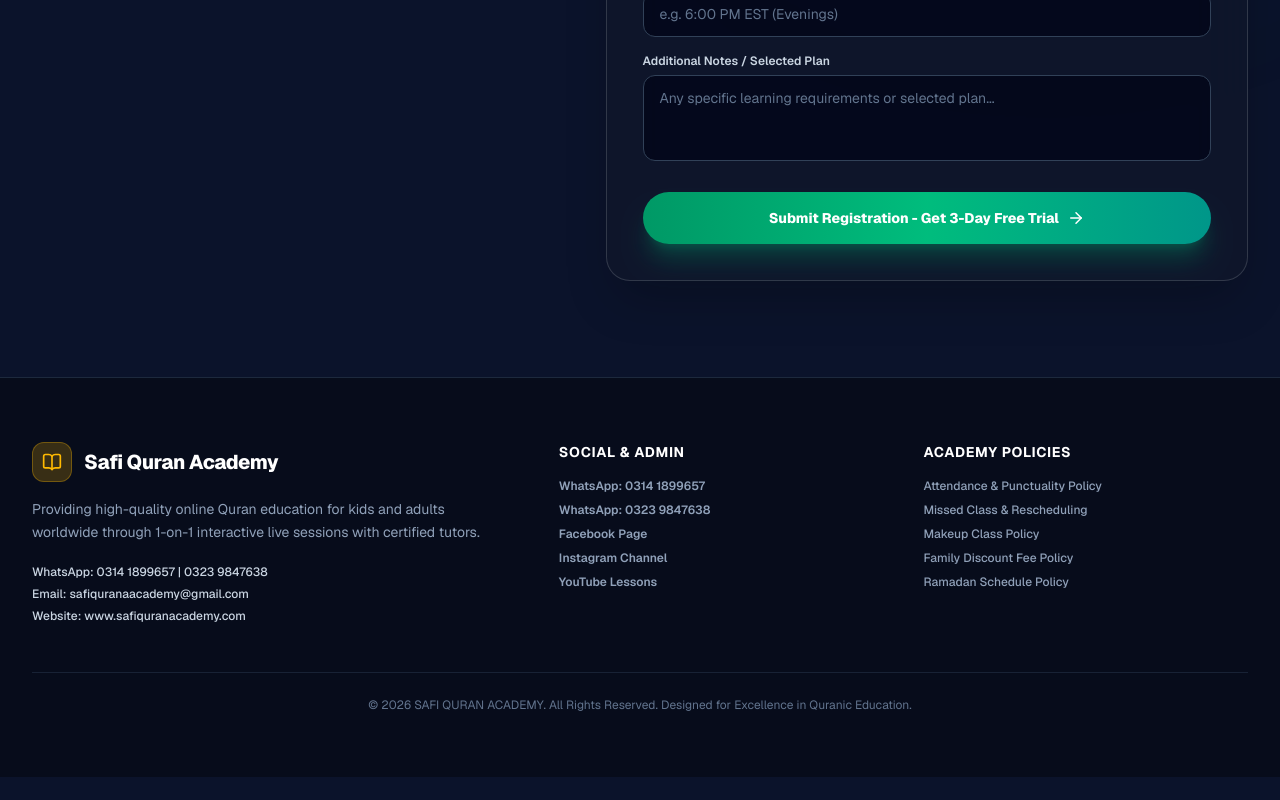
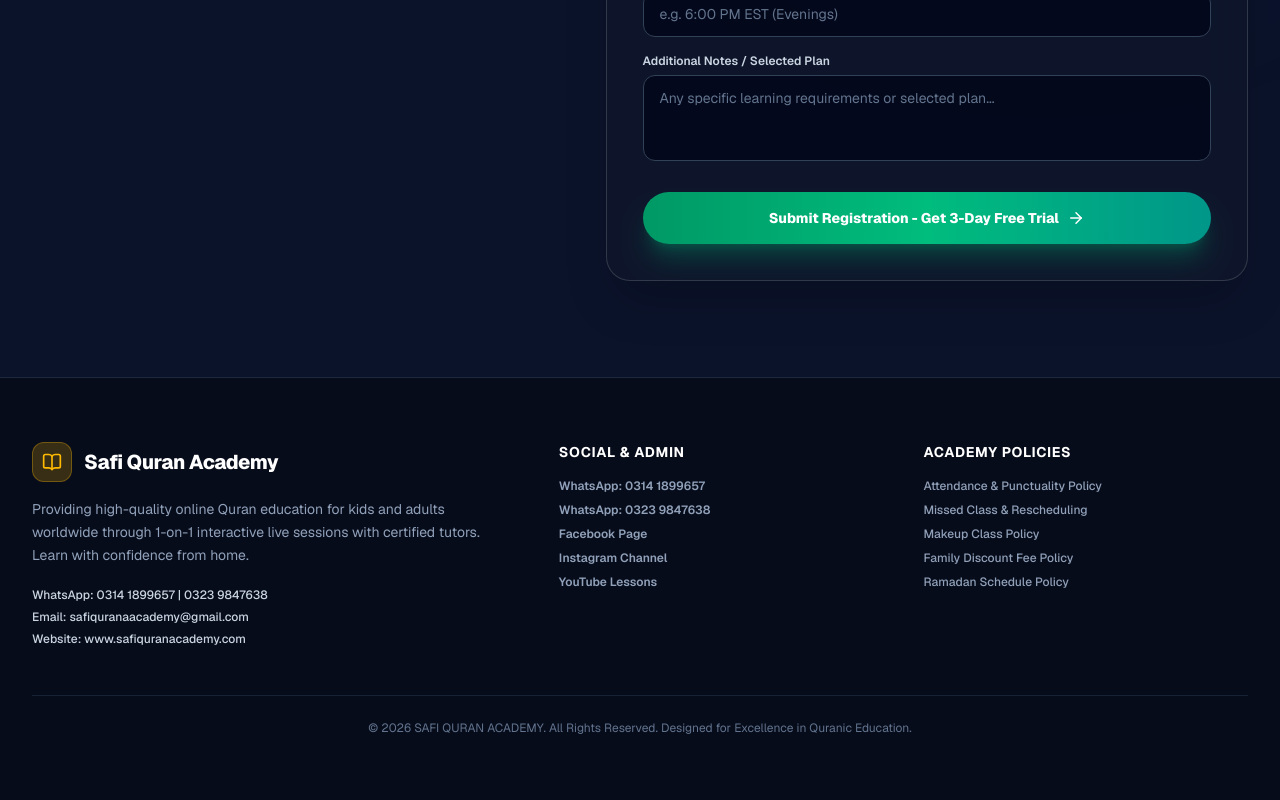
Before and after one commit to hunain81/safiquranacademy, a Next.js app: page / in a window 1280 px wide. Shown: the part 9130-9930 px from the top of the page. Before the commit the page ends 9907 px from the top, so only its background shows below. Built offline with nearby package versions, Linux system fonts and the light colour scheme.

Commit message:
Refresh footer academy tagline

```diff
--- a/app/page.tsx
+++ b/app/page.tsx
@@ -1482,7 +1482,7 @@ export default function Home() {
                 <span className="text-xl font-extrabold text-white tracking-tight">Safi Quran Academy</span>
               </div>
               <p className="mt-4 max-w-md text-xs sm:text-sm leading-relaxed text-slate-400">
-                Providing high-quality online Quran education for kids and adults worldwide through 1-on-1 interactive live sessions with certified tutors.
+                Providing high-quality online Quran education for kids and adults worldwide through 1-on-1 interactive live sessions with certified tutors. Learn with confidence from home.
               </p>
               <div className="mt-5 space-y-1.5 text-xs text-slate-300 font-medium">
                 <p>WhatsApp: 0314 1899657 | 0323 9847638</p>
```
